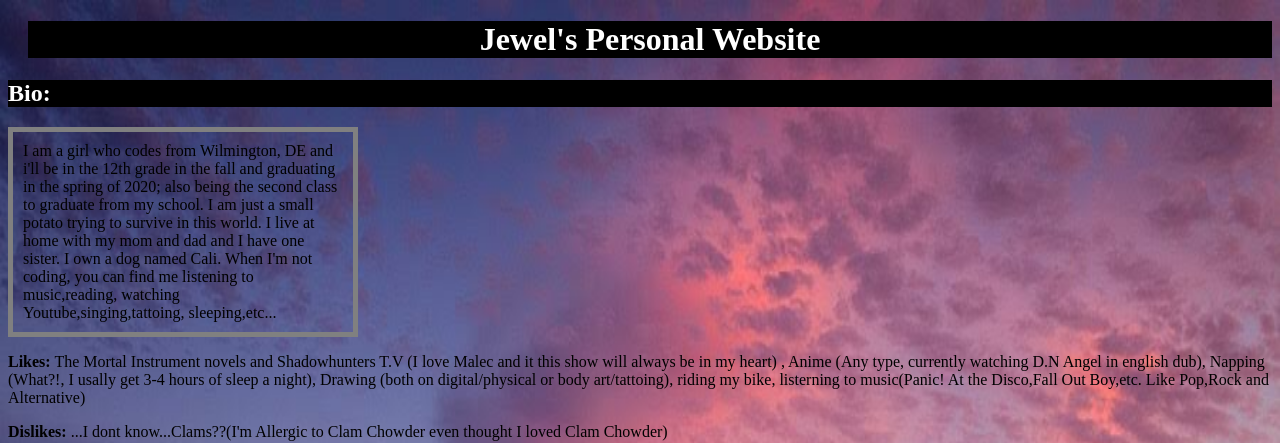
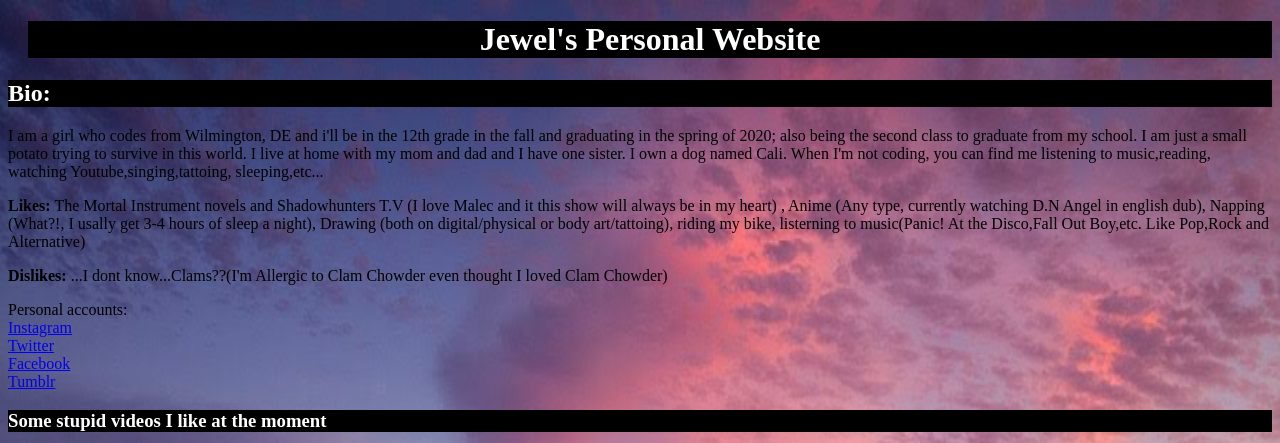
Before and after one commit to animepug2002/myPersonalWebsite, a plain HTML site: page mywebsite.html in a window 1280 px wide. Shown: the top 443 px of the page. Drawn offline with Linux system fonts and the light colour scheme.

Commit message:
Add files via upload

```diff
--- a/mystyle.css
+++ b/mystyle.css
@@ -15,13 +15,6 @@ h1 {
   font-size: 14px;
 }
 
-.border {
-  width: 320px;
-  padding: 10px;
-  border: 5px solid gray;
-  margin: 0;
-}
-
 
 #special (color: pink)
 #content (display: name)
--- a/mywebsite.html
+++ b/mywebsite.html
@@ -15,7 +15,6 @@
       <h2 class="myheaders">
         Bio:
       </h2>
-      <div class="border">
         I am a girl who codes from Wilmington, DE and i'll be in the 12th grade in the fall and graduating in the spring of 2020; also being the
         second class to graduate from my school. I am just a small potato trying to survive in this world. I live at home with my mom and dad and I
         have one sister. I own a dog named Cali. When I'm not coding, you can find me listening to music,reading, watching Youtube,singing,tattoing,
```
